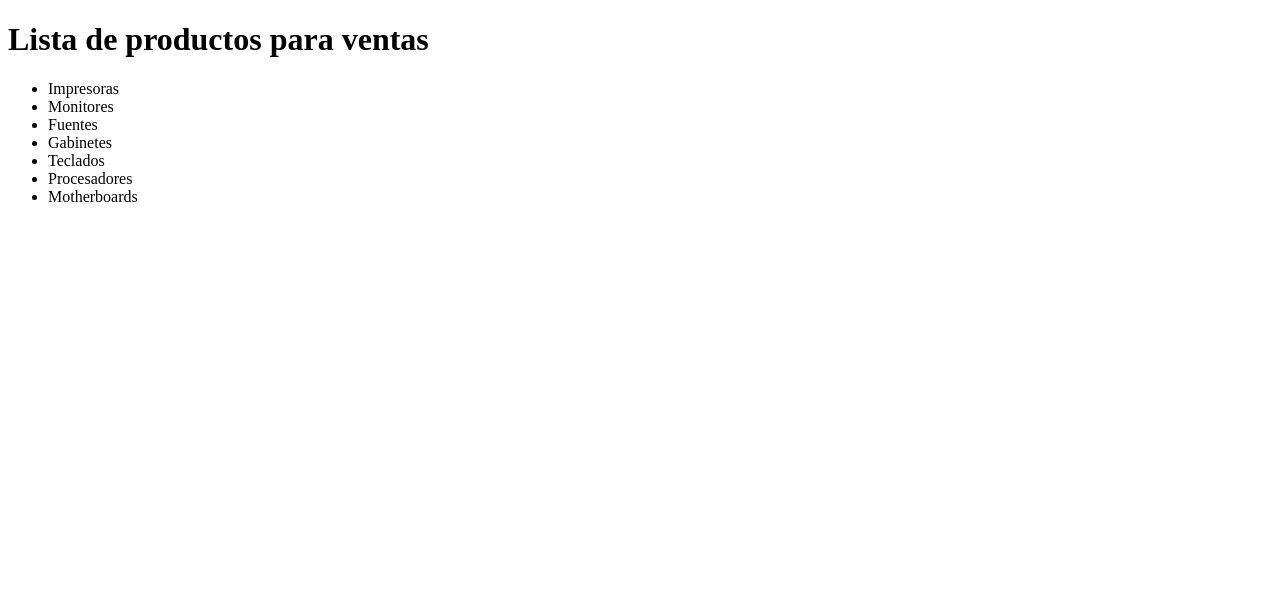
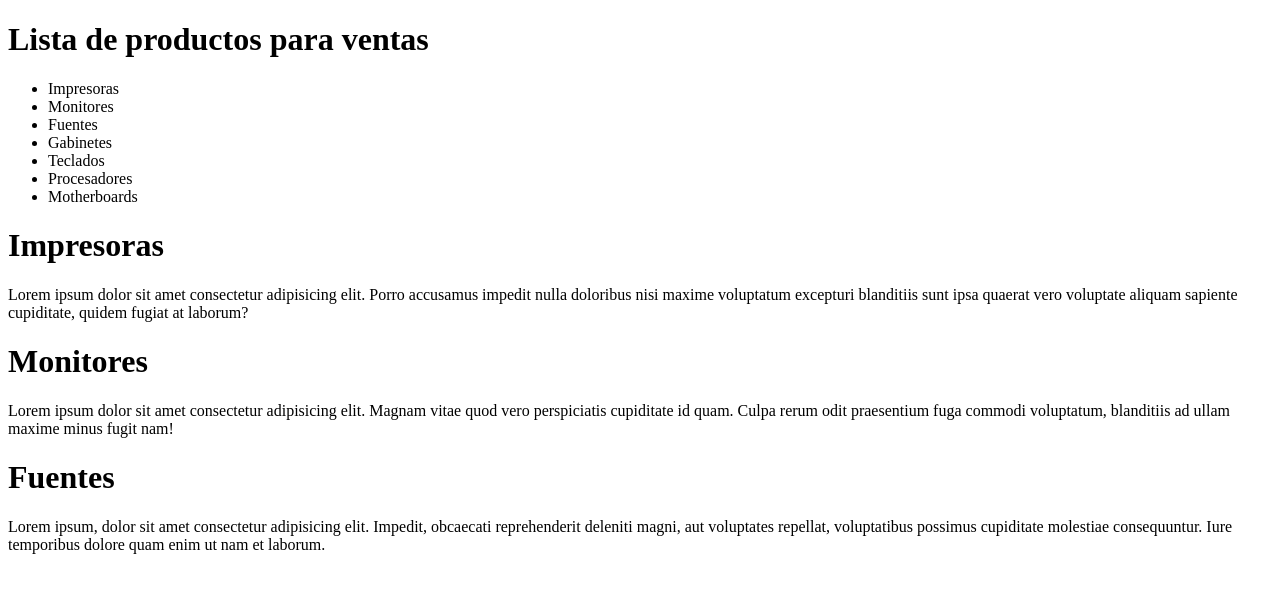
Before and after one commit to Caviarblack/CursoGitPildoras, a plain HTML site: page index.html in a window 1280 px wide. Drawn offline with Linux system fonts and the light colour scheme.

Commit message:
Detallado de los primeros 2 elementos de venta y agregado header

```diff
--- a/index.html
+++ b/index.html
@@ -6,7 +6,12 @@
     <meta name="viewport" content="width=device-width, initial-scale=1.0">
     <title>Document</title>
 </head>
+
+<header>
+
+</header>
 <body>
+
     <h1>
         Lista de productos para ventas
     </h1>
@@ -21,6 +26,15 @@
         <li>Motherboards</li>
     </ul>
 
+    <h1>Impresoras</h1>
+    <p>Lorem ipsum dolor sit amet consectetur adipisicing elit. Porro accusamus impedit nulla doloribus nisi maxime voluptatum excepturi blanditiis sunt ipsa quaerat vero voluptate aliquam sapiente cupiditate, quidem fugiat at laborum?</p>
+
+    <h1>Monitores</h1>
+    <p>Lorem ipsum dolor sit amet consectetur adipisicing elit. Magnam vitae quod vero perspiciatis cupiditate id quam. Culpa rerum odit praesentium fuga commodi voluptatum, blanditiis ad ullam maxime minus fugit nam!</p>
+
+    <h1>Fuentes</h1>
+    <p>Lorem ipsum, dolor sit amet consectetur adipisicing elit. Impedit, obcaecati reprehenderit deleniti magni, aut voluptates repellat, voluptatibus possimus cupiditate molestiae consequuntur. Iure temporibus dolore quam enim ut nam et laborum.</p>
+
 </body>
 <footer></footer>
 </html>
```
